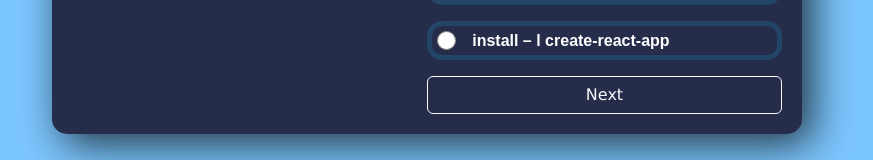
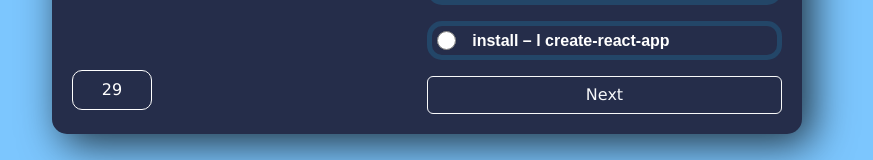
Before and after one commit to shubham-tiwari171/react, a React (Create React App) app in the folder my-app/: page / in a window 1280 px wide. Both pictures are taken after a click on the button "Start Quiz". Shown: the part 443-603 px from the top of the page, without its empty margins (213-1086 px from the left). Built offline with nearby package versions, Linux system fonts and the light colour scheme.

Commit message:
some file deleted

```diff
--- a/my-app/src/App.js
+++ b/my-app/src/App.js
@@ -1,6 +1,6 @@
 import logo from './logo.svg';
 import './App.css';
-import { Quiz } from './Components/atom/Quiz/Quiz'
+import Quiz from './Components/atom/Quiz/Quiz'
 import { questions } from './quizdata'
 function App() {
 
--- a/my-app/src/Components/atom/Quiz/Quiz.jsx
+++ b/my-app/src/Components/atom/Quiz/Quiz.jsx
@@ -1,20 +1,29 @@
 import React, { useState, useEffect } from "react";
 import styles from "./Quiz.module.css";
-import { Timer } from "C:/Users/tshub/Desktop/react/my-app/src/Components/atom/Timer/Timer";
-export const Quiz = (props) => {
+
+export default function Quiz(props) {
   const [correctOptions, setcorrectOptions] = useState([]);
   const [selectedOption, setSelectedOption] = useState(null);
   const [next, setNext] = useState(0);
   const [count, setCount] = useState(0);
   const [start, setStart] = useState("start");
   const [timeLeft, setTimeLeft] = useState(null);
-  const [autoChangeOuestion, setAutoChangeOuestion] = useState(null);
 
   useEffect(() => {
     if (next === questions.length) {
       score();
     }
   }, [next]);
+
+  useEffect(() => {
+    if (timeLeft > 0) {
+      const timer = setTimeout(
+        () => setTimeLeft((timeLeft) => timeLeft - 1),
+        1000
+      );
+      return () => clearTimeout(timer);
+    }
+  }, [timeLeft]);
 
   let questions = props.data;
 
@@ -64,7 +73,7 @@ export const Quiz = (props) => {
         >
           You scored {count} out of {questions.length}
           <button className="btn btn-outline-light" onClick={handleResetClick}>
-            Start Quiz
+            Start Quiz Again
           </button>
         </div>
       )}
@@ -88,7 +97,12 @@ export const Quiz = (props) => {
             <div className={`${styles["question-text"]}`}>
               {questions[next] && questions[next].questionText}
             </div>
-            <Timer timeLeft={timeLeft} setTimeLeft={setTimeLeft} />
+            {/* <Timer timeLeft={timeLeft} setTimeLeft={setTimeLeft} /> */}
+            <div
+              className={`d-flex justify-content-center align-items-center ${styles["timer"]}`}
+            >
+              <span>{timeLeft}</span>
+            </div>
           </div>
           <div
             className="d-flex justify-content-center align-items-center flex-column"
@@ -129,4 +143,4 @@ export const Quiz = (props) => {
       )}
     </>
   );
-};
+}
```
